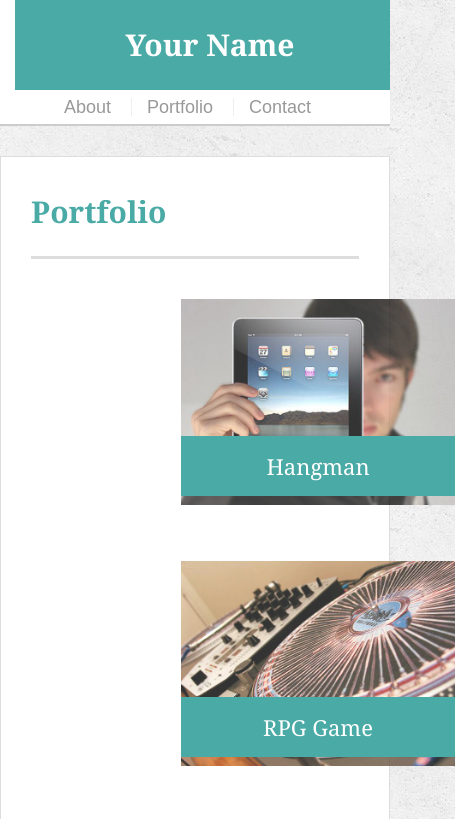
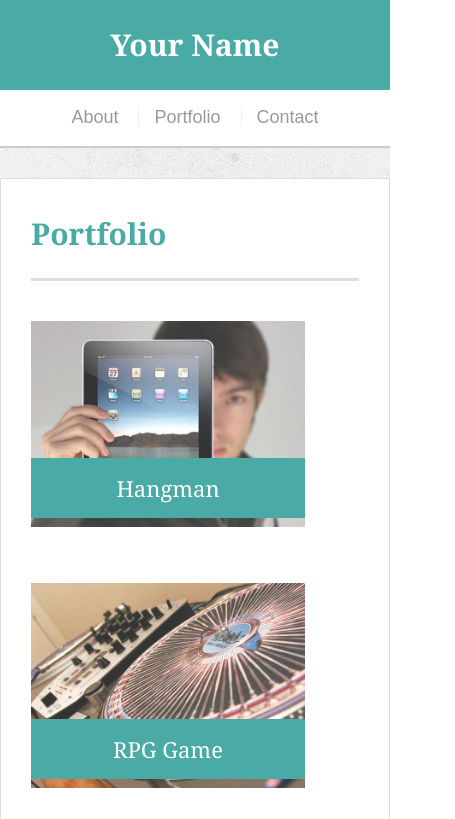
Before and after one commit to nkand84/Responsive-Portfolio, a plain HTML site: page portfolio.html in a window 390 px wide. Shown: the top 819 px of the page, 455 px wide, since content can reach past the window. Drawn offline with Linux system fonts and the light colour scheme.

Commit message:
few more updates on final files

```diff
--- a/assets/css/style.css
+++ b/assets/css/style.css
@@ -399,9 +399,7 @@ input[type=submit] {
  }
 /* ---------------------------------------media query for 768px-------------------------------------------------------------------------- */
 @media screen and (max-width:768px){
-  #logo{
-    margin-left:15px;
-  }
+
     /* image should float left with content wrapping around  */
    .auth-image{
       width: 300px;
@@ -409,24 +407,31 @@ input[type=submit] {
       margin: 15px 15px 0px 0px;
     }
     .main-section {
-      max-width: none; !important
+      max-width: 650px;
+      width: 100%;
     }
     .sidebar{
-      max-width: none; !important
+      float: left;
       margin-bottom: 30px;
+      max-width: 650px;
+      width: 100%;
     }
-    .work:nth-child(even) {
-      margin-right: 40px;
-   }
+
    .work {
         float: left;!important
     }
-  ul{
-    margin-right: 15px;
+    #masthead {
+      padding-left: 10px;
+      padding-right: 10px;
     }
 }
 /* ---------------------------------------media query for 640px-------------------------------------------------------------------------- */
 @media screen and (max-width:640px){
+
+    nav li:first-child {
+      padding-top: 18px;
+      padding-bottom: 20px;
+      }
       #logo{
         width: 100%;
       }
@@ -443,12 +448,12 @@ input[type=submit] {
       }
       #masthead{
         position: static;
+        padding: 0;
+
       }
+
       main{
         padding-top:0;
       }
-    .work{
-      margin-left: 150px;
-    }
 
 }
```
Lines whose indentation alone changed are shown as unchanged.
